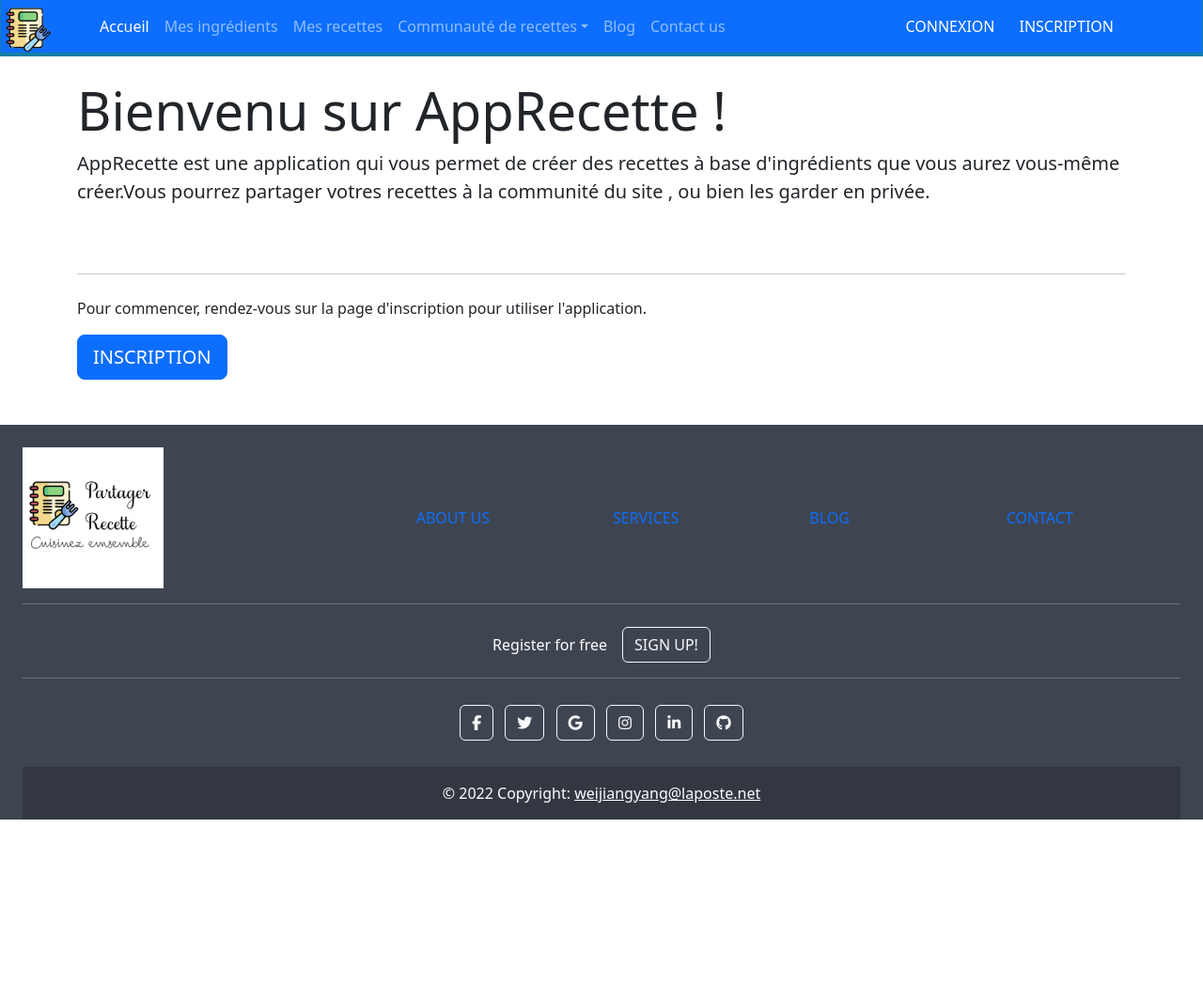
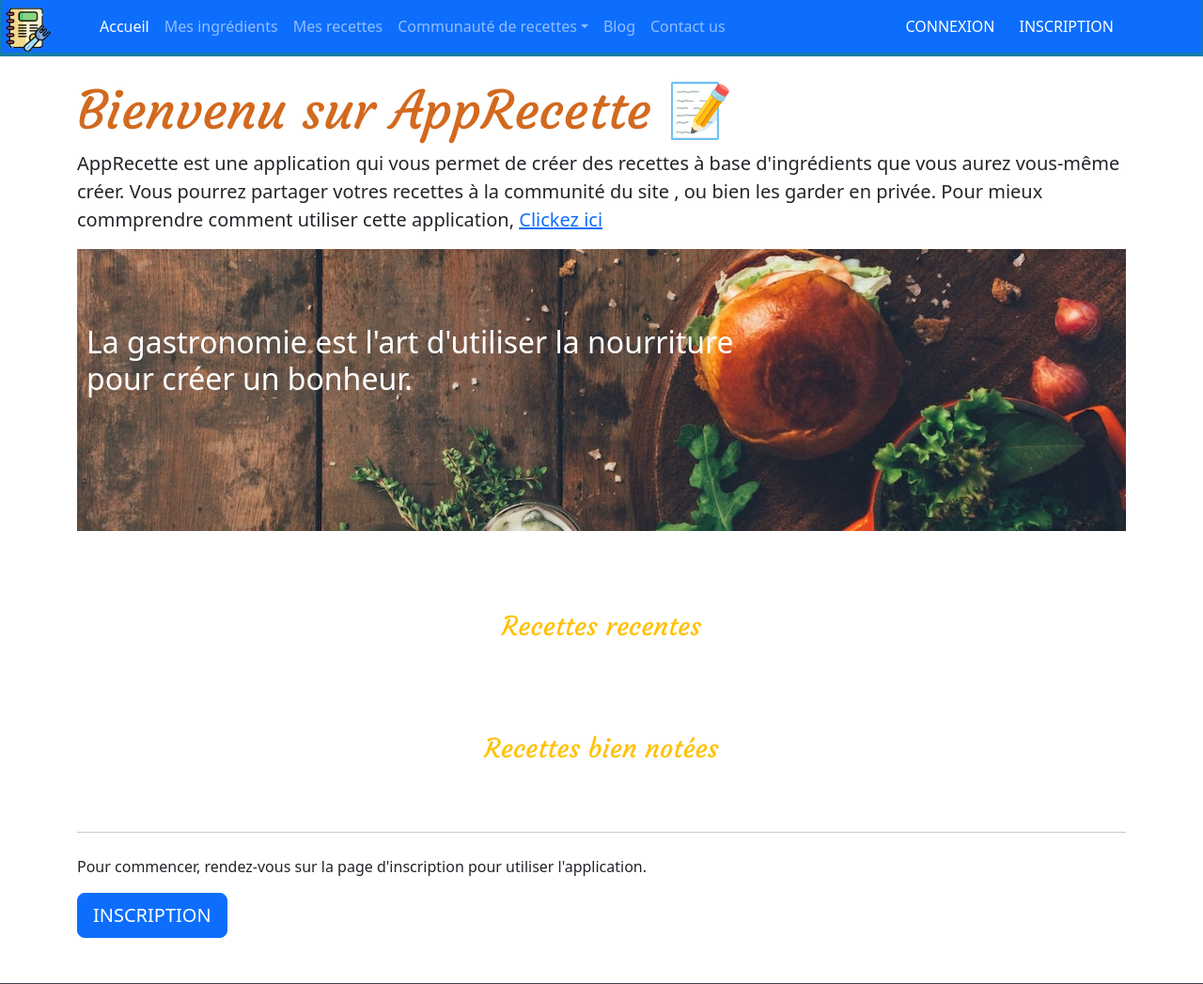
Before and after one commit to weijiangyang/AppRecette, a Symfony app: template templates/pages/home/index.html.twig in a window 1280 px wide. Shown: the top 1047 px of the page at 94% size. Before the commit the page ends 872 px from the top, so only its background shows below. Run offline with Twig, Linux system fonts and the light colour scheme; the template is opened without the code that fills it, so the values that code supplies are empty; style sheets or scripts are compiled from the project's sources; some libraries are stand-ins or nearby versions.

Commit message:
corriger affichage

```diff
--- a/src/Entity/Recipe.php
+++ b/src/Entity/Recipe.php
@@ -75,7 +75,7 @@ class Recipe
     #[ORM\OneToMany(mappedBy: 'recipe', targetEntity: Mark::class, orphanRemoval: true)]
     private Collection $marks;
 
-    private ?float $average = null;
+    private ?float $average = 0;
 
     #[Vich\UploadableField(mapping: 'recipe', fileNameProperty: 'imageName')]
     private ?File $imageFile = null;
@@ -313,6 +313,7 @@ class Recipe
         return $average;
     }
 
+
     public function setImageFile(?File $imageFile = null): void
     {
         $this->imageFile = $imageFile;
--- a/src/Entity/SearchBar.php
+++ b/src/Entity/SearchBar.php
@@ -4,6 +4,7 @@ namespace App\Entity;
 
 use App\Repository\SearchBarRepository;
 use Doctrine\ORM\Mapping as ORM;
+use Symfony\Component\Validator\Constraints as Assert;
 
 #[ORM\Entity(repositoryClass: SearchBarRepository::class)]
 class SearchBar
@@ -14,6 +15,7 @@ class SearchBar
     private ?int $id = null;
 
     #[ORM\Column(length: 255,nullable:true)]
+    #[Assert\NotBlank()]
     private ?string $content = null;
 
     public function getId(): ?int
--- a/templates/base.html.twig
+++ b/templates/base.html.twig
@@ -11,7 +11,7 @@
             <link rel="stylesheet" href="https://bootswatch.com/5/lumen/bootstrap.css">
             <link rel="stylesheet" href="https://bootswatch.com/5/lumen/_variables.scss">
             <link rel="stylesheet" href="https://bootswatch.com/5/lumen/_bootswatch.scss">
-
+            <link href="https://fonts.googleapis.com/css2?family=Courgette&display=swap" rel="stylesheet">
         {% endblock %}
 
 
--- a/templates/pages/home/index.html.twig
+++ b/templates/pages/home/index.html.twig
@@ -7,16 +7,23 @@
     <div class="container">
 
         <div class="jumbotron mt-4">
-            <h1 class="display-4">Bienvenu sur AppRecette ! </h1>
+            <h1 class="display-4 " style="font-family:courgette; color:chocolate">Bienvenu sur AppRecette 📝 </h1>
             {% for message in app.flashes('success') %}
             <div class="alert alert-success">
                  {{ message }}
             </div>
 
         {% endfor %}
-            <p class="lead">AppRecette est une application qui vous permet de créer des recettes à base d'ingrédients que vous aurez vous-même créer.Vous pourrez partager votres recettes à la communité du site , ou bien les garder en privée. </p>
+            <p class="lead">AppRecette est une application qui vous permet de créer des recettes à base d'ingrédients que vous aurez vous-même créer. Vous pourrez partager votres recettes à la communité du site , ou bien les garder en privée.
+                Pour mieux commprendre comment utiliser cette application, <a href="">Clickez ici </a>
+            </p>
+
+            <img style = "width:100%;max-height:300px;object-fit: cover" src="{{ asset('images/bannier.jpg') }}">
+            <h2 style="position:relative; top:-220px;left:10px;color:white">La gastronomie est l'art d'utiliser la nourriture <br>pour créer un bonheur.</h2>
+
+            <h3 class="text-center text-warning " style="font-family:courgette">Recettes recentes</h3>
             <div class="d-flex justify-content-center mx-0 flex-wrap mt-5" >
-                {% for recipe in recipes %}
+                {% for recipe in recipesRecentes %}
                     <div class="card border-primary mb-3 mx-3" style="width:30%; height:340px">
                         <div class="card-header text-center py-3">
                             <strong><a class='text-decoration-none 'href="{{ path('recipe_show',{'id':recipe.id})}}">{{ recipe.name | capitalize }}</a></strong>
@@ -32,18 +39,31 @@
                             <a class=' text-decoration-none badge' style="font-size:1rem ; background-color:#66A593" href="{{ path('recipe_show',{'id':recipe.id})}}"<span >Details</span></a>
                             {% include "partials/_stars.html.twig" %}
                         </div>
+                    </div>
+                {% endfor %}
+            </div>
+            <h3 class="text-center text-warning pt-5" style="font-family:courgette">Recettes bien notées </h3>
+            <div class="d-flex justify-content-center mx-0 flex-wrap mt-5" >
+                {% for recipe in recipesNotes %}
+                    <div class="card border-primary mb-3 mx-3" style="width:30%; height:340px">
+                        <div class="card-header text-center py-3">
+                            <strong><a class='text-decoration-none 'href="{{ path('recipe_show',{'id':recipe.id})}}">{{ recipe.name | capitalize }}</a></strong>
+                        </div>
+                        <div class="card-body p-0">
+                            {% if recipe.imageName %}
+                                <img style = "width:100%;height:100%;max-height:221px;object-fit: cover" src="{{ vich_uploader_asset(recipe, 'imageFile') }}">
+                            {% else %}
+                                <img style = "width:100%;max-height:221px;object-fit: cover" src="{{ asset('images/no-recette.jpg') }}">
+                            {% endif %}
+                        </div>
+                        <div class=" d-flex justify-content-around align-items-center">
+                            <a class=' text-decoration-none badge' style="font-size:1rem ; background-color:#66A593" href="{{ path('recipe_show',{'id':recipe.id})}}"<span >Details</span></a>
+                            {% include "partials/_stars.html.twig" %}
+                        </div>
+                    </div>
+                {% endfor %}
+            </div>
 
-
-                </div>
-
-
-
-
-
-
-      {% endfor %}
-
-            </div>
             <hr class="my-4">
             <p>Pour commencer, rendez-vous sur la page d'inscription pour utiliser l'application. </p>
             <p class="lead">
--- a/templates/pages/ingredient/show.html.twig
+++ b/templates/pages/ingredient/show.html.twig
@@ -20,9 +20,9 @@
             <p class="alert alert-success">{{ message }}</p>
         {% endfor %}
         <div class="row">
-        <div class="col-md-5">
+        <div class="col-md-6">
             {% if ingredient.imageName %}
-                <img style = "max-width:300px" src="{{ vich_uploader_asset(ingredient, 'imageFile') }}">
+                <img style = "max-width:100%" src="{{ vich_uploader_asset(ingredient, 'imageFile') }}">
 
             {% endif %}
             <p class="text-warning fst-italic mt-2">created at {{ ingredient.createdAt | date('d/m/Y') }} by <a href="{{ path('user_show',{'id': ingredient.user.id}) }}">{{ ingredient.user.fullName }}</a></p>
@@ -31,7 +31,7 @@
 
 
         </div>
-        <div class="col-md-7">
+        <div class="col-md-6">
                  <p class="mt-4"><strong>Unit: </strong>{{ ingredient.unit? ingredient.unit : 'non renseigné'}} </p>
                  <p class="mt-4"><strong>Prix: </strong>{{ ingredient.price? ingredient.price : 'non renseigné'}} </p>
 
```
Also changed, not shown: src/Controller/HomeController.php (+10 -6 lines), src/Controller/RecipeController.php (+7 -2 lines), src/Form/ChercheType.php (+5 -3 lines), src/Service/RecipeService.php (added, +38 -0 lines), templates/pages/recipe/index_public.html.twig (+7 -7 lines), templates/pages/recipe/show.html.twig (+4 -3 lines), public/images/bannier.jpg (added), 1 other file.
